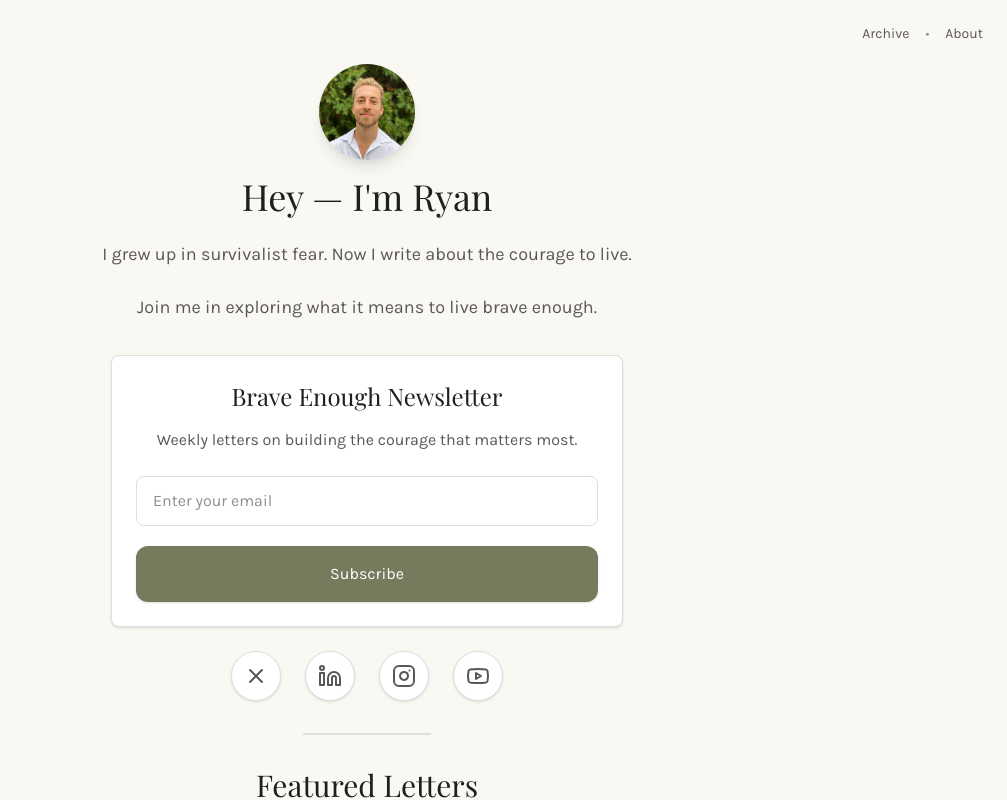
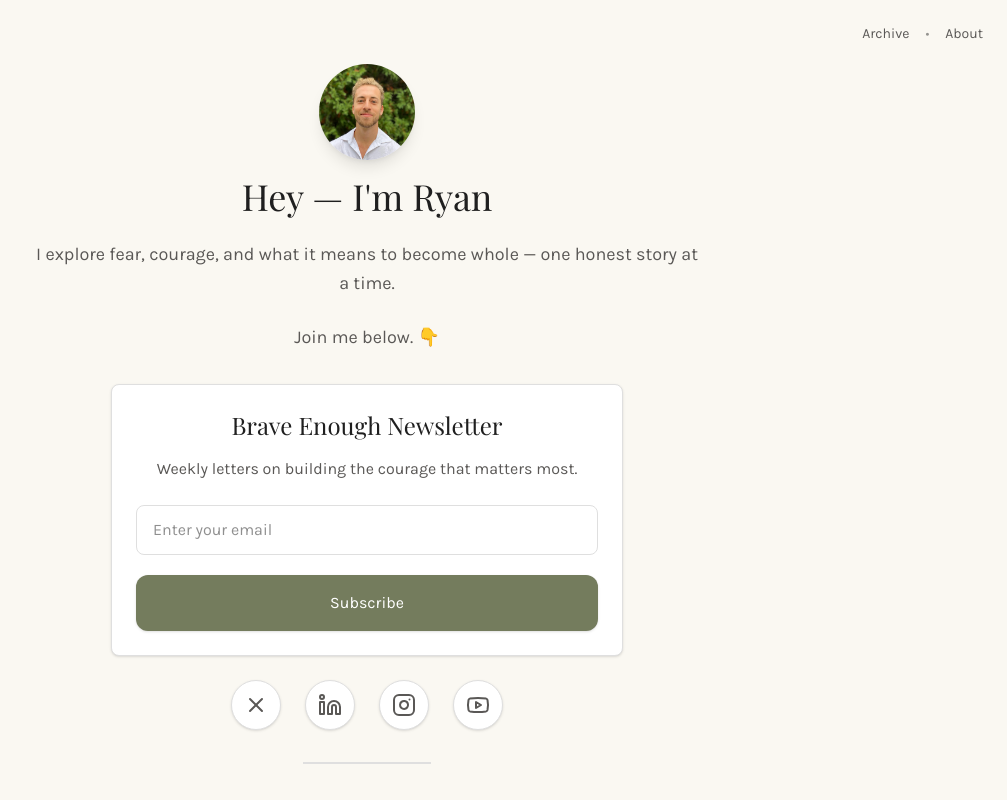
Before and after one commit to ryan1499/ryancombes.com, a Next.js app: page / in a window 1280 px wide. Shown: the top 800 px of the page, without its empty margins (273-1280 px from the left). Built offline with nearby package versions, Linux system fonts and the light colour scheme; no server answers; a web font is replaced by a local one.

Commit message:
Update page.tsx

```diff
--- a/src/app/page.tsx
+++ b/src/app/page.tsx
@@ -122,11 +122,11 @@ export default function Home() {
             </h1>
 
             <p className="text-base md:text-lg max-w-2xl mx-auto leading-relaxed font-normal mb-6 text-brand-muted">
-	I grew up in survivalist fear. Now I write about the courage to live.
+	I explore fear, courage, and what it means to become whole — one honest story at a time.
             </p>
 
             <p className="text-base md:text-lg max-w-2xl mx-auto leading-relaxed font-normal text-brand-muted">
-Join me in exploring what it means to live brave enough.
+Join me below. 👇
 </p>
           </motion.div>
 
```
